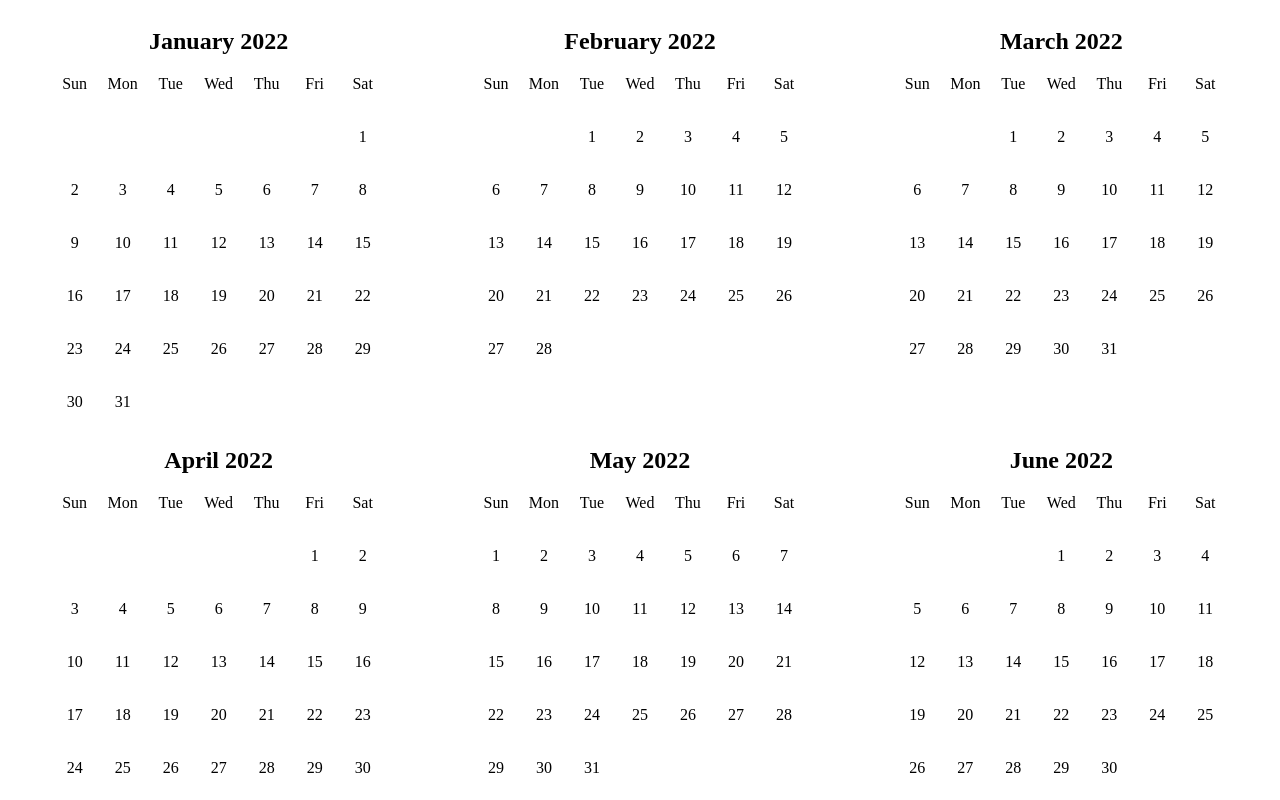
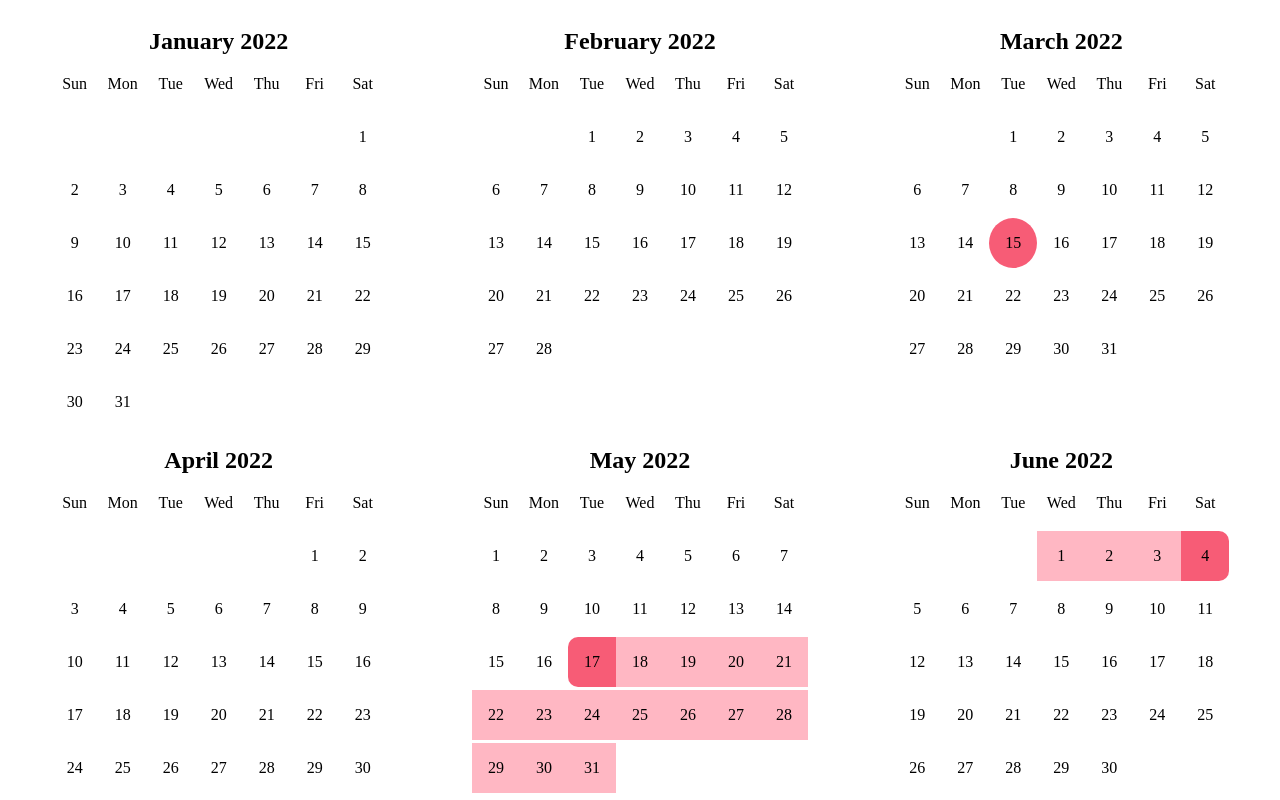
Before and after one commit to danielrenzal/calendar_lp, a React (Create React App) app: page / in a window 1280 px wide. Shown: the top 800 px of the page. Built offline with nearby package versions, Linux system fonts and the light colour scheme.

Commit message:
improved the rendering logic for events

```diff
--- a/src/calendar.jsx
+++ b/src/calendar.jsx
@@ -10,22 +10,17 @@ class Calendar extends Component{
         this.weeks = ['Sun', 'Mon', 'Tue', 'Wed', 'Thu', 'Fri', 'Sat'];
         this.months = ['January', 'February', 'March', 'April', 'May', 'June', 'July', 'August', 'September', 'October', 'November', 'December'];
 
-        const date = new Date();
+        this.date = new Date();
         /** set what month to show*/
-        date.setMonth(prop.month);
-        // date.setFullYear(2019);
-        this.state = {
-            current_day: date
-        }
+        this.date.setMonth(prop.month);
     }
 
     render(){
-        const { current_day } = this.state;
         return(
             <div className="calendar">
                 <div className="calendar_header">
                     {/* display month and year */}
-                    <h2>{this.months[current_day.getMonth()]} {current_day.getFullYear()}</h2>
+                    <h2>{this.months[this.date.getMonth()]} {this.date.getFullYear()}</h2>
                 </div>
                 <div className="calendar_body">
                     <div className="table_header">
@@ -36,7 +31,7 @@ class Calendar extends Component{
                         }
                     </div>
                     {/* mismong dates na */}
-                    <CalendarDays today={current_day} spreadEvent={this.props.spreadEvent} events={this.props.events}/>
+                    <CalendarDays today={this.date} spreadEvent={this.props.spreadEvent} events={this.props.events}/>
                 </div>
             </div>
         )
--- a/src/calendar_days.jsx
+++ b/src/calendar_days.jsx
@@ -38,18 +38,44 @@ class CalendarDays extends Component{
              * sakaling may event sa  date na ito
              */
             for(let i=0; i<events.length; i++){
+                const start_date = new Date(events[i].start);
+                const end_date = new Date(events[i].end);
                 switch(events[i].calendar_display){
                     case "peek":
-                        if(events[i].start === number && events[i].month === month){
+                        if(start_date.getDate() === number && start_date.getMonth() === month){
                             calendar_day = {...calendar_day, label: "start_only", event_day: "cohort", index: i, is_clickable: true};
                         }
                         break;
                     case "full":
-                        if(events[i].start === number && events[i].month === month){
+                        /**determines the start and end date of an event */
+                        if(start_date.getDate() === number && start_date.getMonth() === month){
                             calendar_day = {...calendar_day, label: "start"}
-                        }else if(events[i].end === number && events[i].month === month){
+                        }
+                        else if(end_date.getDate() === number && end_date.getMonth() === month){
                             calendar_day = {...calendar_day, label: "end"}
-                        }else if(number > events[i].start && number < events[i].end && events[i].month === month){
+                        }
+
+                        /** if the event is in the same month... */
+                        if(start_date.getMonth() === end_date.getMonth()){
+                            if(number > start_date.getDate() && number < end_date.getDate() && start_date.getMonth() === month){
+                                calendar_day = {...calendar_day, label: "between"}
+                            }
+                        }
+                        /** if not... */
+                        else{
+                            if(number > start_date.getDate() && start_date.getMonth() === month){
+                                calendar_day = {...calendar_day, label: "between"}
+                            }
+
+                            if(number < end_date.getDate() && end_date.getMonth() === month){
+                                calendar_day = {...calendar_day, label: "between"}
+                            }
+                        }
+
+                        /** if the month we're looping is in between of the month for start of event
+                         * and the end of event
+                        */
+                        if(month > start_date.getMonth() && month < end_date.getMonth()){
                             calendar_day = {...calendar_day, label: "between"}
                         }
                         break;
```
